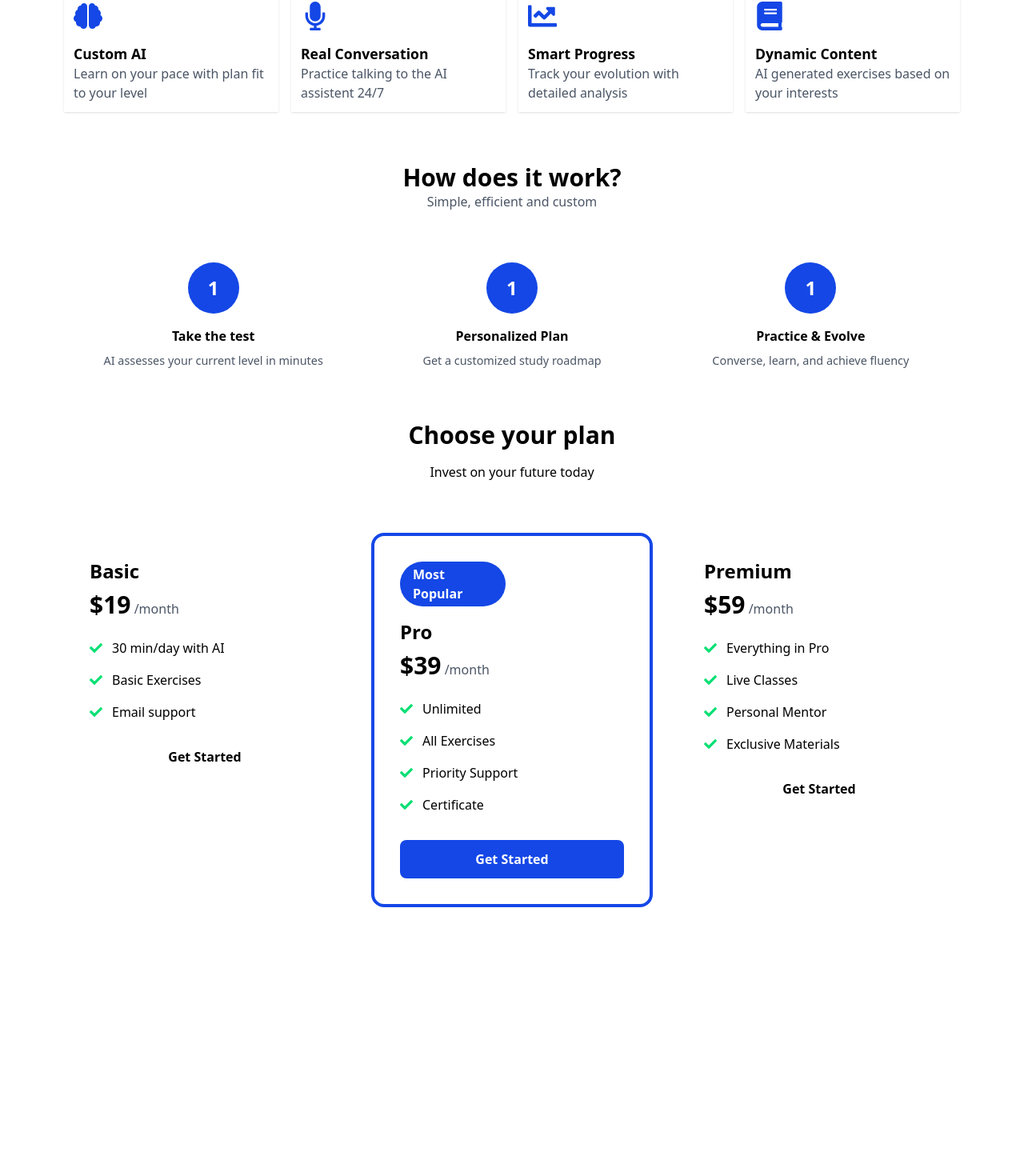
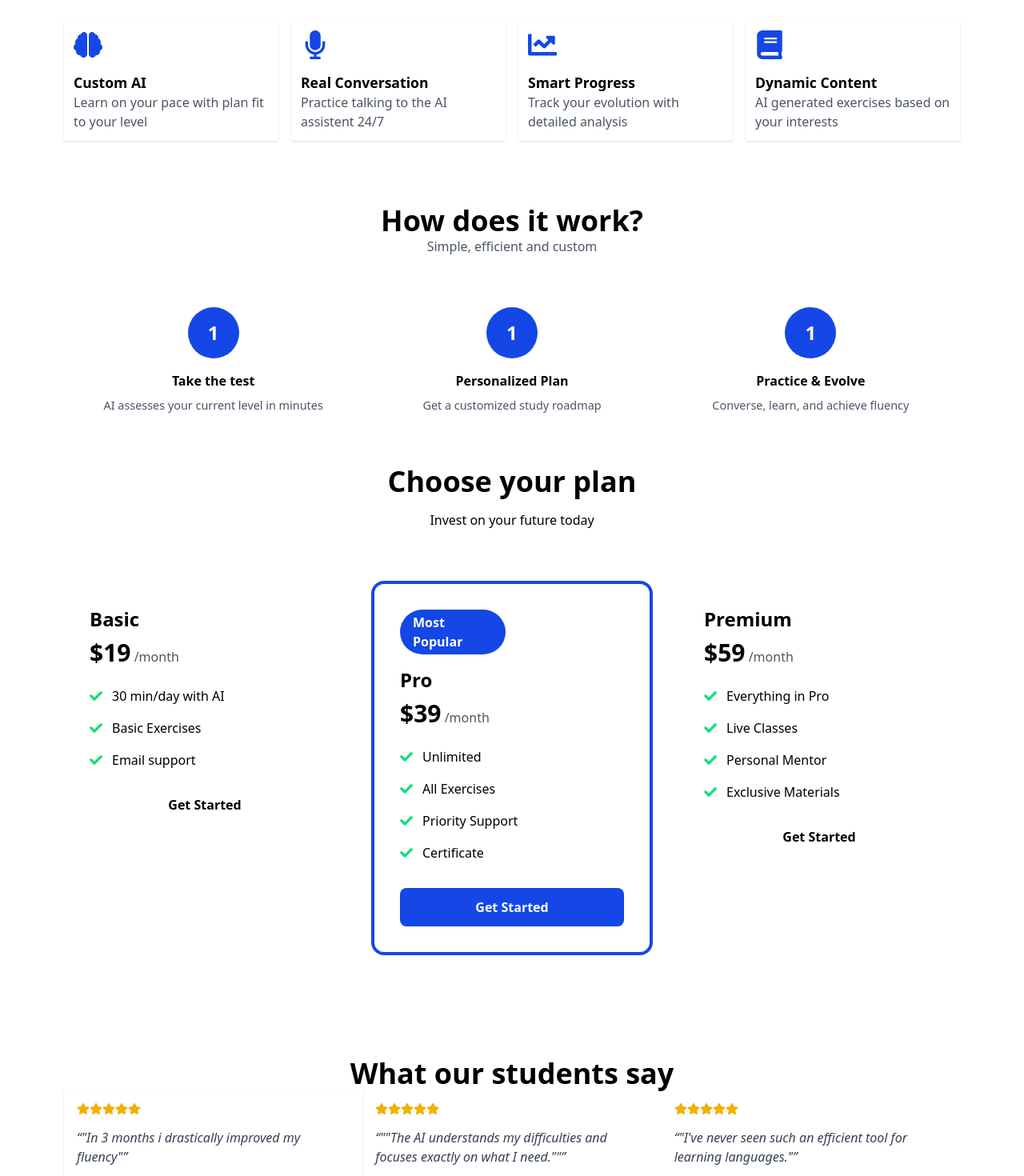
Before and after one commit to rafaelrmdd/ai-english, a React (Vite) app in the folder frontend/: page / in a window 1280 px wide. Shown: the part 1291-2761 px from the top of the page at 80% size. Before the commit the page ends 2425 px from the top, so only its background shows below. Built offline with nearby package versions, Linux system fonts and the light colour scheme.

Commit message:
add more home structure

```diff
--- a/frontend/src/pages/home/Home.tsx
+++ b/frontend/src/pages/home/Home.tsx
@@ -95,7 +95,7 @@ export function Home() {
 
                 <div
                     className='flex justify-around items-center bg-blue-700 w-full mt-8
-                    p-16'
+                    py-20'
                 >
                     <div className='flex items-center'>
                         <strong className='text-white font-bold text-2xl text-center'>
@@ -129,7 +129,7 @@ export function Home() {
                 <div className='mt-24 px-20'>
                     <div className='w-full'>
                         {/* Change company name later */}
-                        <h2 className='text-black font-bold text-3xl text-center'>Why choose EnglishAI?</h2>
+                        <h2 className='text-black font-bold text-4xl text-center'>Why choose EnglishAI?</h2>
                         <h3 className='text-gray-600 text-center mt-4 text-[1.1rem]'>Cutting-edge technology to accelerate your progress</h3>
                     </div>
 
@@ -160,9 +160,9 @@ export function Home() {
                     </div>
                 </div>
 
-                <div className='mt-16 px-20'>
+                <div className='mt-20 px-20'>
                     <div className='w-full'>
-                        <h2 className='text-black font-bold text-3xl text-center'>How does it work?</h2>
+                        <h2 className='text-black font-bold text-4xl text-center'>How does it work?</h2>
                         <h3 className='text-gray-600 text-center'>Simple, efficient and custom</h3>
                     </div>
 
@@ -207,7 +207,7 @@ export function Home() {
 
                 <div className='mt-16 px-20'>
                     <div className='w-full'>
-                        <h2 className='text-black font-bold text-3xl text-center'>Choose your plan</h2>
+                        <h2 className='text-black font-bold text-4xl text-center'>Choose your plan</h2>
                         <h3 className='text-gray text-center mt-4'>Invest on your future today</h3>
                     </div>
 
@@ -305,6 +305,109 @@ export function Home() {
                         </div>
                     </div>
                 </div>
+
+                <div className='mt-32 px-20'>
+                    <h2 className='text-black font-bold text-4xl text-center'>What our students say</h2>
+
+                    <div className='grid grid-cols-3'>
+                        <div className='p-4 flex flex-col gap-y-4 shadow-sm'>
+                            <div className='flex text-yellow-500'>
+                                <FaStar/>
+                                <FaStar/>
+                                <FaStar/>
+                                <FaStar/>
+                                <FaStar/>
+                            </div>
+
+                            <q className='text-gray-700 italic'>"In 3 months i drastically improved my fluency"</q>
+
+                            <div className='flex gap-x-4'>
+                                <div
+                                    className='w-10 h-10 flex items-center justify-center rounded-full
+                                    bg-green-200'
+                                >
+                                    <FaUsers className='text-blue-700'/>
+                                </div>
+
+                                <div>
+                                    <h2 className='text-black font-semibold'>Maria Silva</h2>
+                                    <h3 className='text-gray-500 text-[0.9rem]'>Student</h3>
+                                </div>
+                            </div>
+                        </div>
+
+                        <div className='p-4 flex flex-col gap-y-4'>
+                            <div className='flex text-yellow-500'>
+                                <FaStar/>
+                                <FaStar/>
+                                <FaStar/>
+                                <FaStar/>
+                                <FaStar/>
+                            </div>
+
+                            <q className='text-gray-700 italic'>""The AI understands my difficulties and focuses exactly on what I need.""</q>
+
+                            <div className='flex gap-x-4'>
+                                <div
+                                    className='w-10 h-10 flex items-center justify-center rounded-full
+                                    bg-green-200'
+                                >
+                                    <FaUsers className='text-blue-700'/>
+                                </div>
+
+                                <div>
+                                    <h2 className='text-black font-semibold'>John Santos</h2>
+                                    <h3 className='text-gray-500 text-[0.9rem]'>Professional</h3>
+                                </div>
+                            </div>
+                        </div>
+
+                        <div className='p-4 flex flex-col gap-y-4'>
+                            <div className='flex text-yellow-500'>
+                                <FaStar/>
+                                <FaStar/>
+                                <FaStar/>
+                                <FaStar/>
+                                <FaStar/>
+                            </div>
+
+                            <q className='text-gray-700 italic'>"I've never seen such an efficient tool for learning languages."</q>
+
+                            <div className='flex gap-x-4'>
+                                <div
+                                    className='w-10 h-10 flex items-center justify-center rounded-full
+                                    bg-green-200'
+                                >
+                                    <FaUsers className='text-blue-700'/>
+                                </div>
+
+                                <div>
+                                    <h2 className='text-black font-semibold'>Anna Costa</h2>
+                                    <h3 className='text-gray-500 text-[0.9rem]'>Teacher</h3>
+                                </div>
+                            </div>
+                        </div>
+                    </div>
+                </div>
+
+                <div
+                    className='w-full bg-linear-to-r from-blue-600 to-purple-600 py-20
+                    flex items-center justify-center flex-col gap-y-8 mt-16'
+                >
+                    <h2 className='text-center text-white text-4xl font-bold'>Ready to start your journey?</h2>
+                    <h3 className='text-center text-white font-semibold'>Join thousands of students who are already transforming their lives</h3>
+
+                    <button
+                        className='rounded-lg text-blue-600 font-semibold bg-white px-10 py-4
+                        text-lg'
+                    >
+                        Start free now
+                    </button>
+                </div>
+
+                <footer>
+
+                </footer>
             </main>
         </div>
     )
```
